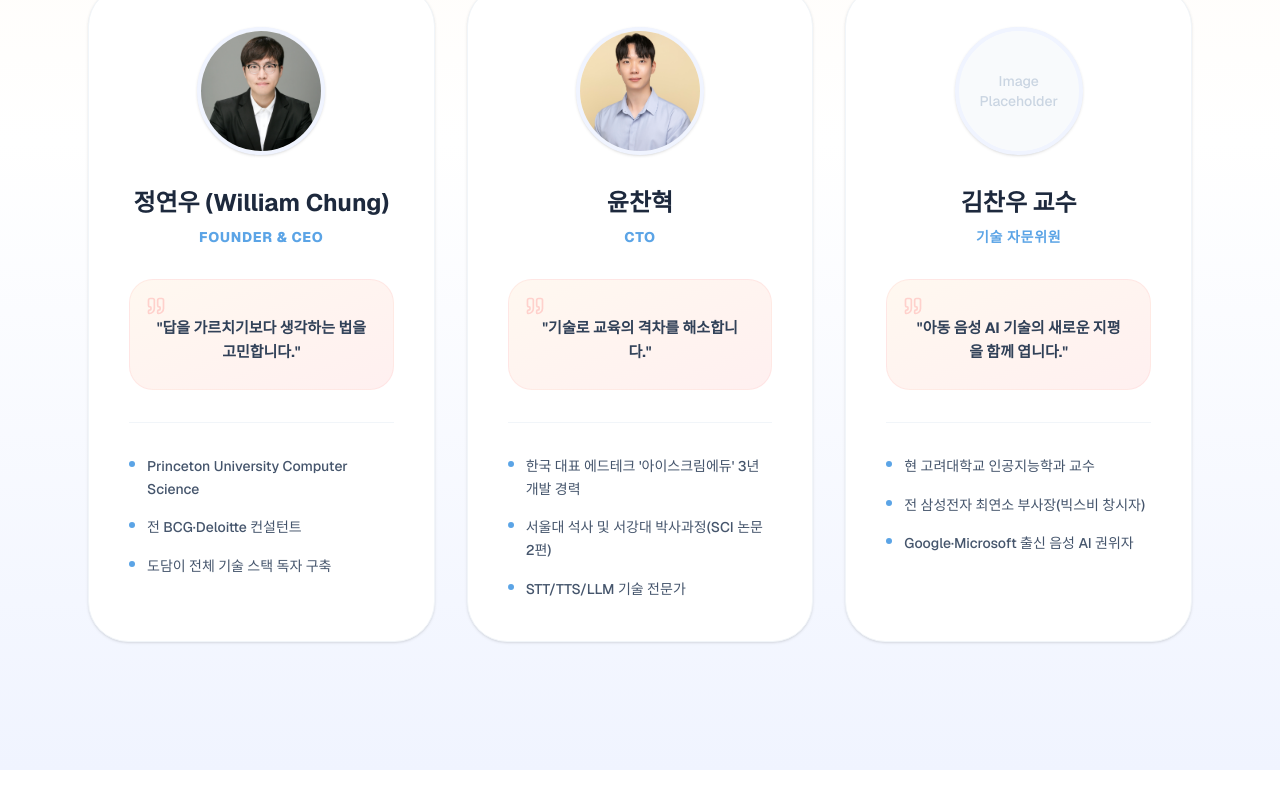
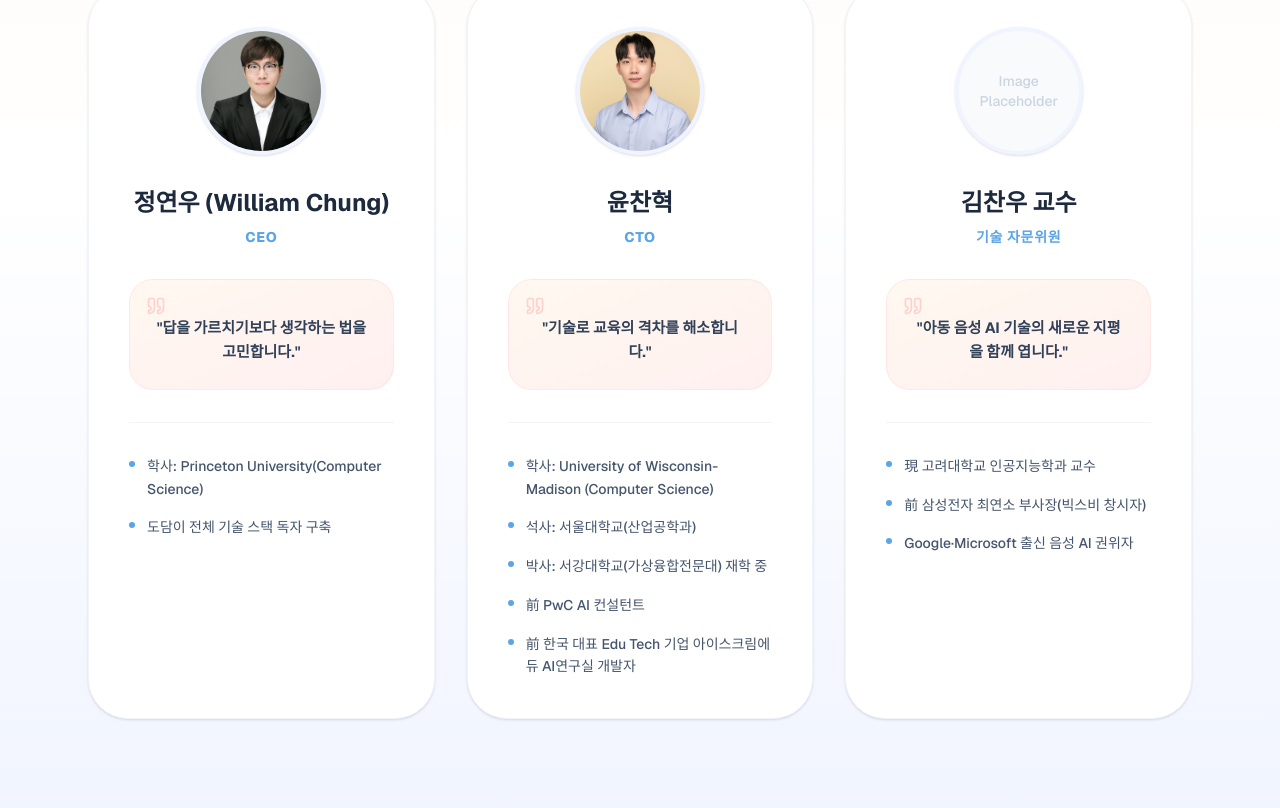
Before and after one commit to Mongsilee/dodami-web, a Next.js app: page /team in a window 1280 px wide. Shown: the part 486-1294 px from the top of the page. Before the commit the page ends 1256 px from the top, so only its background shows below. Built offline with nearby package versions, Linux system fonts and the light colour scheme.

Commit message:
style: refine team page details

```diff
--- a/src/app/team/page.tsx
+++ b/src/app/team/page.tsx
@@ -11,12 +11,11 @@ export default function TeamPage() {
   const teamMembers: TeamMember[] = [
     {
       name: "정연우 (William Chung)",
-      role: "Founder & CEO",
+      role: "CEO",
       image: "/images/Will.jpeg", // <--- 윌리엄 대표님 사진 경로 추가 완료!
       quote: "답을 가르치기보다 생각하는 법을 고민합니다.",
       details: [
-        "Princeton University Computer Science",
-        "전 BCG·Deloitte 컨설턴트",
+        "학사: Princeton University(Computer Science)",
         "도담이 전체 기술 스택 독자 구축"
       ]
     },
@@ -26,9 +25,11 @@ export default function TeamPage() {
       quote: "기술로 교육의 격차를 해소합니다.",
       image: "/images/Chan.jpeg",
       details: [
-        "한국 대표 에드테크 '아이스크림에듀' 3년 개발 경력",
-        "서울대 석사 및 서강대 박사과정(SCI 논문 2편)",
-        "STT/TTS/LLM 기술 전문가"
+        "학사: University of Wisconsin-Madison (Computer Science)",
+        "석사: 서울대학교(산업공학과)",
+        "박사: 서강대학교(가상융합전문대) 재학 중",
+        "前 PwC AI 컨설턴트",
+        "前 한국 대표 Edu Tech 기업 아이스크림에듀 AI연구실 개발자",
       ]
     },
     {
@@ -36,8 +37,8 @@ export default function TeamPage() {
       role: "기술 자문위원",
       quote: "아동 음성 AI 기술의 새로운 지평을 함께 엽니다.",
       details: [
-        "현 고려대학교 인공지능학과 교수",
-        "전 삼성전자 최연소 부사장(빅스비 창시자)",
+        "現 고려대학교 인공지능학과 교수",
+        "前 삼성전자 최연소 부사장(빅스비 창시자)",
         "Google·Microsoft 출신 음성 AI 권위자"
       ]
     }
```
